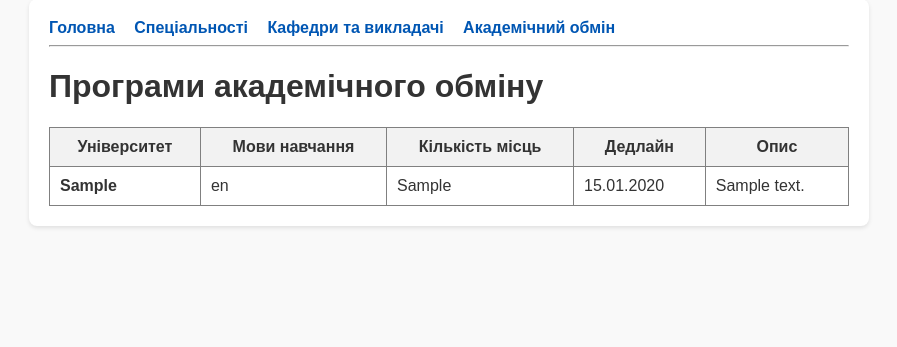
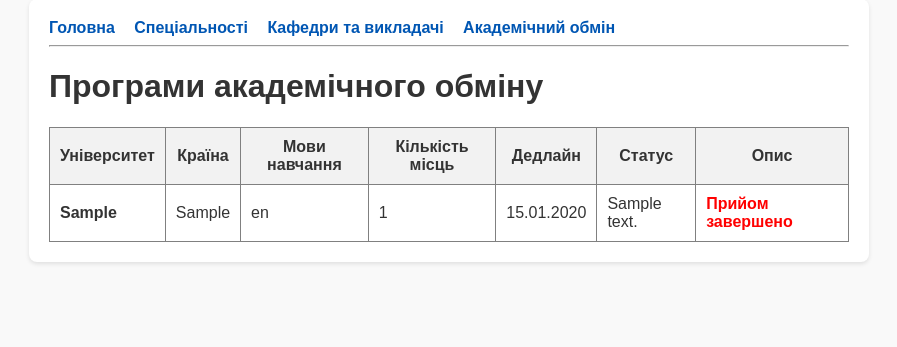
Before and after one commit to kryysq/naukma_faculties, a Django app: page /exchange-programs/ in a window 1280 px wide. Shown: the part 21-368 px from the top of the page, without its empty margins (191-1088 px from the left). Run offline with Django 5.2, Linux system fonts and the light colour scheme; tables that the repository leaves empty hold one stand-in row (values such as "Sample post").

Commit message:
Complete Part 2: Exchange programs, RunSQL/RunPython migrations, country split, integer slots, dynamic status, and UI styling

```diff
--- a/law_faculty/models.py
+++ b/law_faculty/models.py
@@ -1,4 +1,5 @@
 from django.db import models
+from django.utils import timezone
 
 class Department(models.Model):
     name = models.CharField(max_length=255, verbose_name="Назва кафедри")
@@ -53,9 +54,15 @@ class Specialty(models.Model):
 class ExchangeProgram(models.Model):
     university = models.CharField(max_length=255, verbose_name="Університет")
     languages = models.CharField(max_length=255, verbose_name="Мови навчання")
-    slots = models.CharField(max_length=50, verbose_name="Кількість місць")
+    slots = models.PositiveIntegerField(verbose_name="Кількість місць", default=1)
     deadline = models.DateField(verbose_name="Дедлайн подачі")
     description = models.TextField(verbose_name="Опис")
+    country = models.CharField(max_length=100, verbose_name="Країна", blank=True, null=True)
 
     def __str__(self):
-        return self.university
+        return f"{self.university} ({self.country})"
+
+    @property
+    def is_active(self):
+        #Повертає True, якщо дедлайн ще не минув (прийом триває)
+        return self.deadline >= timezone.now().date()
--- a/law_faculty/templates/law_faculty/exchange_list.html
+++ b/law_faculty/templates/law_faculty/exchange_list.html
@@ -9,9 +9,11 @@
         <thead>
             <tr style="background-color: #f2f2f2;">
                 <th>Університет</th>
+                <th>Країна</th>
                 <th>Мови навчання</th>
                 <th>Кількість місць</th>
                 <th>Дедлайн</th>
+                <th>Статус</th>
                 <th>Опис</th>
             </tr>
         </thead>
@@ -19,14 +21,22 @@
             {% for program in programs %}
                 <tr>
                     <td><strong>{{ program.university }}</strong></td>
+                    <td>{{ program.country }}</td>
                     <td>{{ program.languages }}</td>
                     <td>{{ program.slots }}</td>
                     <td>{{ program.deadline|date:"d.m.Y" }}</td>
                     <td>{{ program.description }}</td>
+                    <td>
+                        {% if program.is_active %}
+                            <span style="color: green; font-weight: bold;">Прийом триває</span>
+                        {% else %}
+                            <span style="color: red; font-weight: bold;">Прийом завершено</span>
+                        {% endif %}
+                    </td>
                 </tr>
             {% empty %}
                 <tr>
-                    <td colspan="5">Поки що немає доступних програм обміну.</td>
+                    <td colspan="7">Поки що немає доступних програм обміну.</td>
                 </tr>
             {% endfor %}
         </tbody>
```
Also changed, not shown: law_faculty/migrations/0005_exchangeprogram_country.py (added), law_faculty/migrations/0006_auto_20261005_2244.py (added).
